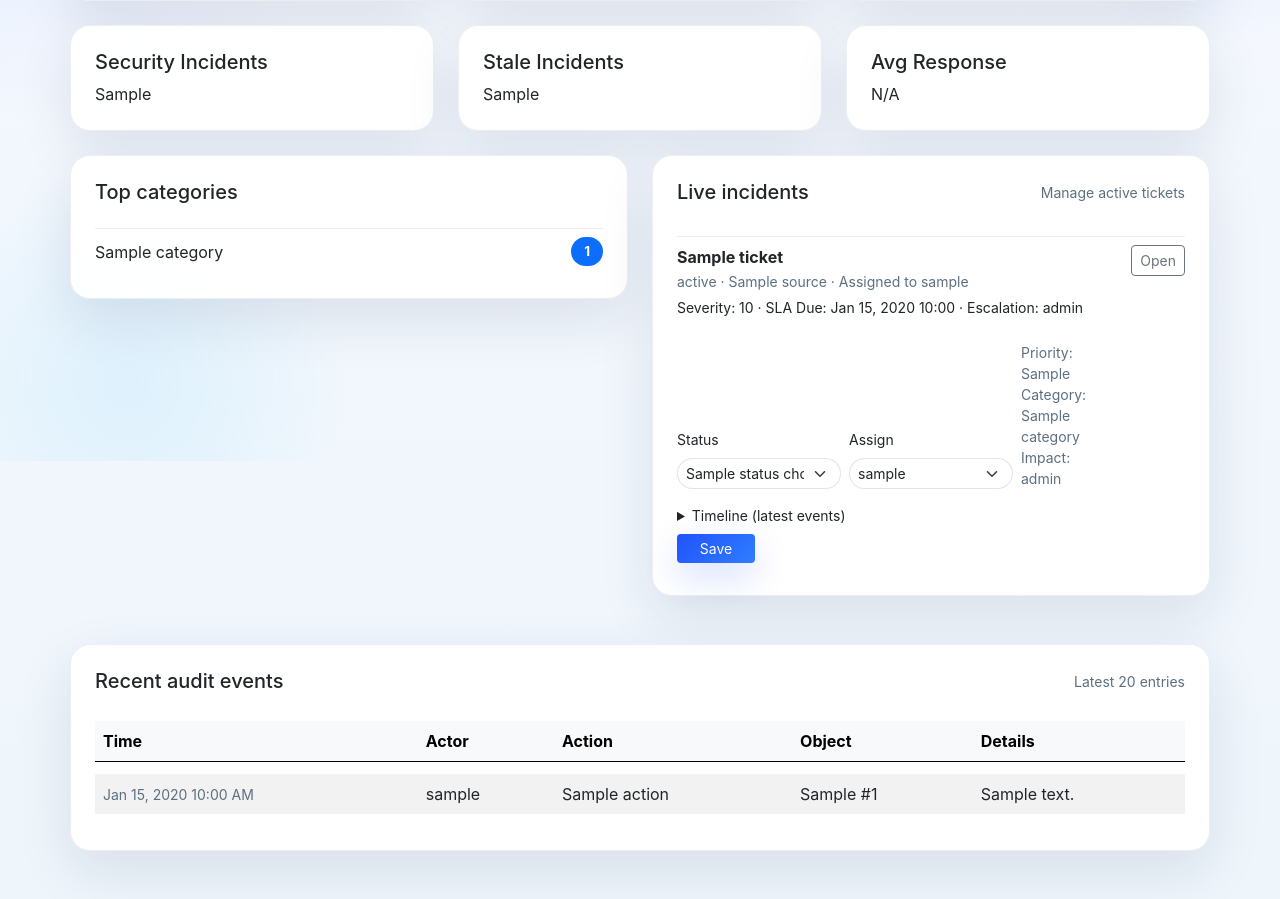
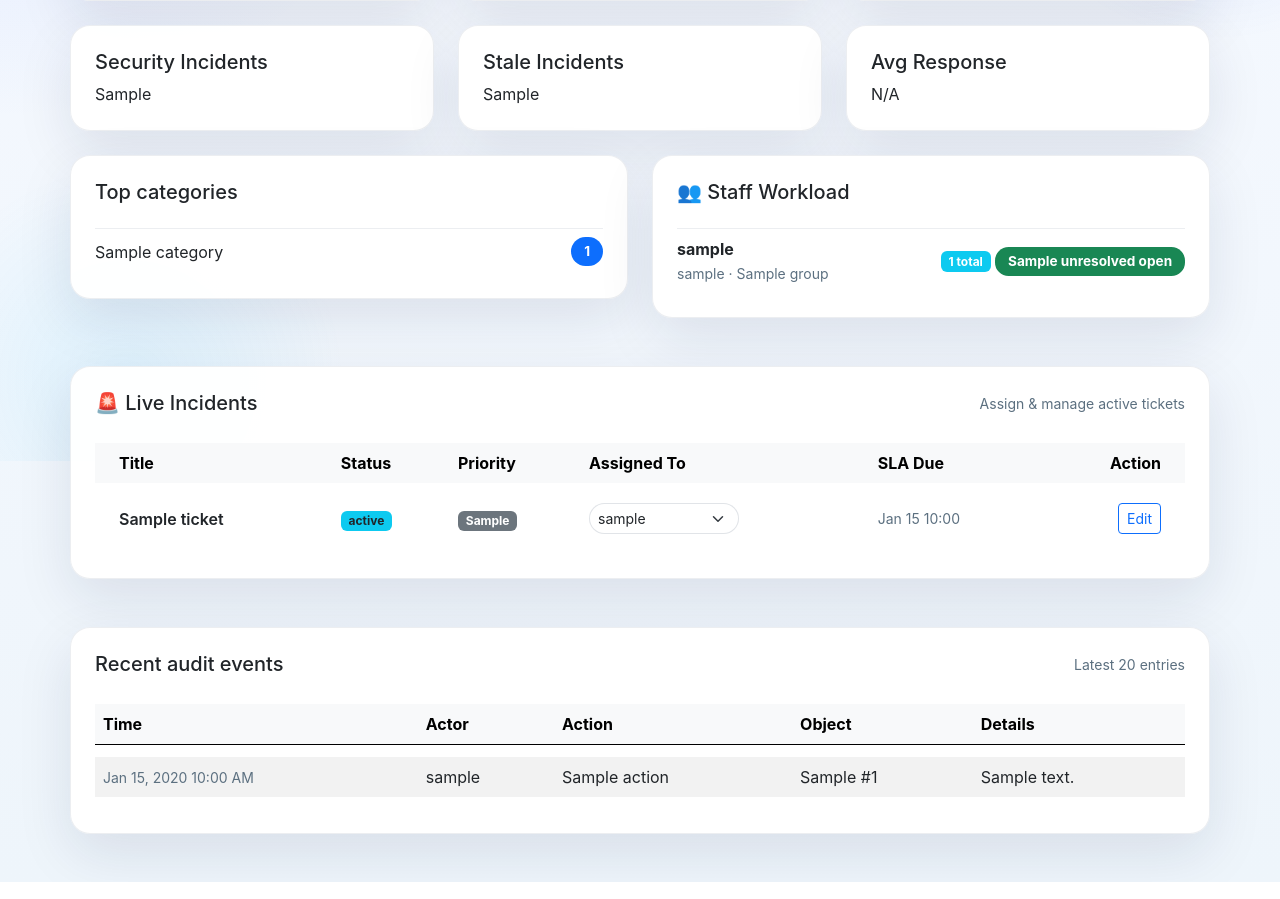
Before and after one commit to JeremiAtienza/IT-Helpdesk-Security-Incident-Tracker, a Django app: template templates/filemanager/admin_dashboard.html in a window 1280 px wide. Shown: the part 339-1238 px from the top of the page. Run offline with Django 5.2, Linux system fonts and the light colour scheme; the template is opened without the code that fills it: most values are stand-ins (such as "Sample title", 1, 10 or a date in 2020).

Commit message:
Notify assignee on admin assignment; staff assignment dashboard and templates

```diff
--- a/filemanager/urls.py
+++ b/filemanager/urls.py
@@ -5,6 +5,7 @@ from .views import (
     FileUploadView,
     SignUpView,
     StaffCreateView,
+    StaffDashboardAssignedView,
     FileUpdateView,
     FileDeleteView,
     TicketListView,
@@ -31,6 +32,7 @@ urlpatterns = [
     path('upload/', FileUploadView.as_view(), name='file-upload'),
     path('signup/', SignUpView.as_view(), name='signup'),
     path('staff/create/', StaffCreateView.as_view(), name='staff-create'),
+    path('staff/assigned/', StaffDashboardAssignedView.as_view(), name='staff-assigned'),
 
     path('tickets/', TicketListView.as_view(), name='ticket-list'),
     path('tickets/new/', TicketCreateView.as_view(), name='ticket-create'),
--- a/templates/base.html
+++ b/templates/base.html
@@ -23,6 +23,7 @@
                         <li class="nav-item me-2"><a href="{% url 'help-ticket-list' %}" class="nav-link">Incidents</a></li>
                         <li class="nav-item me-2"><a href="{% url 'knowledgebase-list' %}" class="nav-link">Knowledge Base</a></li>
                         {% if user.is_staff %}
+                            <li class="nav-item me-2"><a href="{% url 'staff-assigned' %}" class="nav-link"><strong>📋 My Work</strong></a></li>
                             <li class="nav-item me-2"><a href="{% url 'admin-dashboard' %}" class="nav-link">Admin</a></li>
                         {% endif %}
                         <li class="nav-item ms-3">
--- a/templates/filemanager/admin_dashboard.html
+++ b/templates/filemanager/admin_dashboard.html
@@ -78,68 +78,103 @@
     </div>
     <div class="col-12 col-lg-6">
         <div class="card card-shadow p-4">
+            <h5>👥 Staff Workload</h5>
+            <ul class="list-group list-group-flush mt-3">
+                {% if staff_workload %}
+                    {% for user, count, unresolved in staff_workload %}
+                    <li class="list-group-item">
+                        <div class="d-flex justify-content-between align-items-center">
+                            <div>
+                                <strong>{{ user.get_full_name|default:user.username }}</strong><br>
+                                <small class="text-muted">{{ user.username }} · {{ user.groups.all|join:", " }}</small>
+                            </div>
+                            <div class="text-end">
+                                <span class="badge bg-info">{{ count }} total</span>
+                                <span class="badge {% if unresolved > 0 %}bg-warning text-dark{% else %}bg-success{% endif %}">{{ unresolved }} open</span>
+                            </div>
+                        </div>
+                    </li>
+                    {% endfor %}
+                {% else %}
+                <li class="list-group-item text-muted">No staff assignments yet.</li>
+                {% endif %}
+            </ul>
+        </div>
+    </div>
+</div>
+
+<div class="row g-4 mt-4">
+    <div class="col-12">
+        <div class="card card-shadow p-4">
             <div class="d-flex justify-content-between align-items-center mb-3">
-                <h5 class="mb-0">Live incidents</h5>
-                <span class="text-muted small">Manage active tickets</span>
+                <h5 class="mb-0">🚨 Live Incidents</h5>
+                <span class="text-muted small">Assign & manage active tickets</span>
             </div>
             {% if live_tickets %}
-            <ul class="list-group list-group-flush mt-3">
+            <div class="table-responsive">
+                <table class="table table-hover table-borderless align-middle mb-0">
+                    <thead class="table-light">
+                        <tr>
+                            <th class="ps-4">Title</th>
+                            <th>Status</th>
+                            <th>Priority</th>
+                            <th>Assigned To</th>
+                            <th>SLA Due</th>
+                            <th class="text-end pe-4">Action</th>
+                        </tr>
+                    </thead>
+                    <tbody>
                         {% for ticket in live_tickets %}
-                <li class="list-group-item">
-                    <div class="d-flex justify-content-between align-items-start">
-                        <div>
-                            <strong>{{ ticket.title }}</strong><br>
-                            <small class="text-muted">{{ ticket.get_status_display }} · {{ ticket.source }}{% if ticket.assignee %} · Assigned to {{ ticket.assignee.username }}{% endif %}</small>
-                            <div class="small mt-1">
-                                Severity: {{ ticket.severity_score|default:'-' }} · SLA Due: {% if ticket.sla_due %}{{ ticket.sla_due|date:'M d, Y H:i' }}{% else %}-{% endif %} · Escalation: {{ ticket.escalation_level }}</div>
-                        </div>
-                        <a href="{% url 'ticket-edit' ticket.pk %}" class="btn btn-sm btn-outline-secondary">Open</a>
-                    </div>
-                    <form method="post" action="{% url 'admin-ticket-action' ticket.pk %}" class="row g-2 align-items-end mt-3">
+                        <tr>
+                            <td class="ps-4 fw-semibold">{{ ticket.title|truncatechars:40 }}</td>
+                            <td>
+                                {% if ticket.status == 'DETECTION' %}
+                                    <span class="badge bg-info text-dark">{{ ticket.get_status_display }}</span>
+                                {% elif ticket.status == 'CONTAINMENT' %}
+                                    <span class="badge bg-warning text-dark">{{ ticket.get_status_display }}</span>
+                                {% else %}
+                                    <span class="badge bg-secondary">{{ ticket.get_status_display }}</span>
+                                {% endif %}
+                            </td>
+                            <td>
+                                {% if ticket.priority == 'CRITICAL' %}
+                                    <span class="badge bg-danger">{{ ticket.get_priority_display }}</span>
+                                {% elif ticket.priority == 'HIGH' %}
+                                    <span class="badge bg-warning text-dark">{{ ticket.get_priority_display }}</span>
+                                {% else %}
+                                    <span class="badge bg-secondary">{{ ticket.get_priority_display }}</span>
+                                {% endif %}
+                            </td>
+                            <td>
+                                <form method="post" action="{% url 'admin-ticket-action' ticket.pk %}" style="display:inline;">
                                     {% csrf_token %}
-                        <div class="col-12 col-md-4">
-                            <label class="form-label small" for="status-{{ ticket.pk }}">Status</label>
-                            <select id="status-{{ ticket.pk }}" name="status" class="form-select form-select-sm">
-                                {% for value, label in status_choices %}
-                                <option value="{{ value }}" {% if ticket.status == value %}selected{% endif %}>{{ label }}</option>
-                                {% endfor %}
-                            </select>
-                        </div>
-                        <div class="col-12 col-md-4">
-                            <label class="form-label small" for="assignee-{{ ticket.pk }}">Assign</label>
-                            <select id="assignee-{{ ticket.pk }}" name="assignee" class="form-select form-select-sm">
+                                    <select name="assignee" class="form-select form-select-sm" style="display:inline;width:150px;" onchange="this.form.submit();">
                                         <option value="">Unassigned</option>
                                         {% for user in staff_users %}
                                         <option value="{{ user.pk }}" {% if ticket.assignee and ticket.assignee.pk == user.pk %}selected{% endif %}>{{ user.username }}</option>
                                         {% endfor %}
                                     </select>
+                                </form>
+                            </td>
+                            <td class="text-muted small">
+                                {% if ticket.sla_due %}
+                                    {{ ticket.sla_due|date:'M d H:i' }}
+                                {% else %}
+                                    —
+                                {% endif %}
+                            </td>
+                            <td class="text-end pe-4">
+                                <a href="{% url 'ticket-edit' ticket.pk %}" class="btn btn-sm btn-outline-primary">Edit</a>
+                            </td>
+                        </tr>
+                        {% endfor %}
+                    </tbody>
+                </table>
             </div>
-                        <div class="col-6 col-md-2">
-                            <div class="small text-muted">Priority: {{ ticket.get_priority_display }}</div>
-                            <div class="small text-muted">Category: {% if ticket.category %}{{ ticket.category.name }}{% else %}None{% endif %}</div>
-                            <div class="small text-muted">Impact: {{ ticket.impact_level|default:'-' }}</div>
+            {% else %}
+            <div class="text-muted text-center py-4">
+                <p>No live incidents currently.</p>
             </div>
-                        <div class="col-12 mt-3">
-                            <details>
-                                <summary class="small">Timeline (latest events)</summary>
-                                <ul class="list-unstyled mt-2 small mb-0">
-                                    {% for ev in ticket.events.all|slice:":3" %}
-                                    <li class="mb-1"><strong>{% if ev.actor %}{{ ev.actor.username }}{% else %}system{% endif %}</strong> — {{ ev.action|capfirst }} <span class="text-muted">· {{ ev.timestamp|date:'M d H:i' }}</span><div class="text-muted">{{ ev.note|truncatechars:140 }}</div></li>
-                                    {% empty %}
-                                    <li class="text-muted">No events yet.</li>
-                                    {% endfor %}
-                                </ul>
-                            </details>
-                        </div>
-                        <div class="col-6 col-md-2">
-                            <button type="submit" class="btn btn-sm btn-primary w-100">Save</button>
-                        </div>
-                    </form>
-                </li>
-                {% endfor %}
-            </ul>
-            {% else %}
-            <div class="text-muted">No live incidents currently.</div>
             {% endif %}
         </div>
     </div>
```
Also changed, not shown: filemanager/views.py (+53 -0 lines), templates/filemanager/staff_assigned.html (added, +164 -0 lines). Lines whose indentation alone changed are shown as unchanged.
